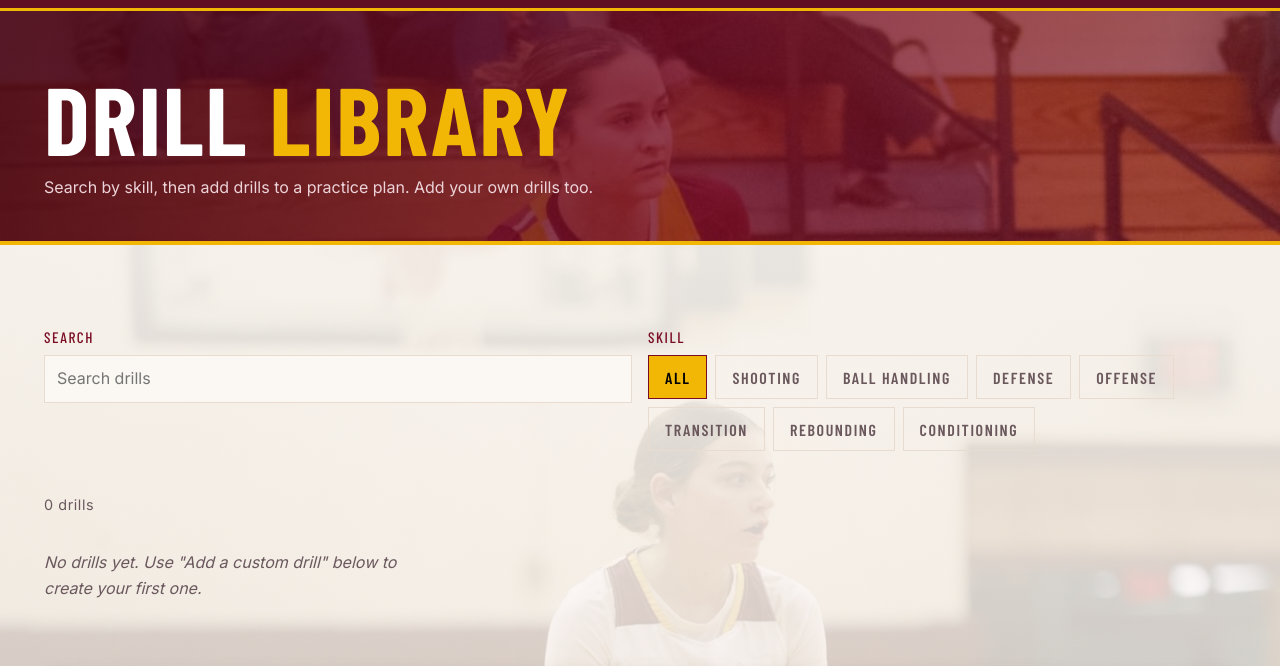
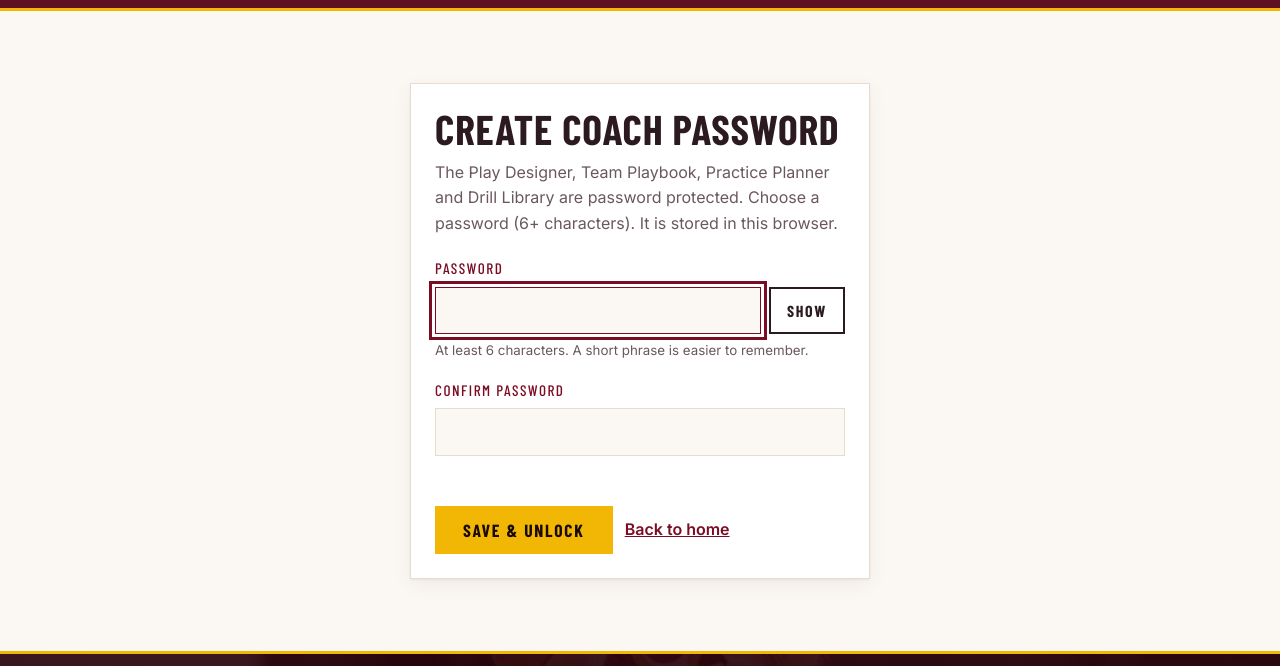
Before and after one commit to everhartc22-ops/lady-indians-basketball, a plain HTML site: page drills.html in a window 1280 px wide. Shown: the part 101-767 px from the top of the page. Drawn offline with nearby package versions, Linux system fonts and the light colour scheme; a web font is replaced by a local one.

Commit message:
Password-protect the Drill Library
Co-Authored-By: Claude Sonnet 5.5 <noreply@anthropic.com>

```diff
--- a/drills.html
+++ b/drills.html
@@ -23,6 +23,8 @@
   .vmsg.ok{color:#17803f}
   .vmsg.bad{color:#b3261e}
 </style>
+<script>window.LI_GATED=true</script>
+<script src="js/gate.js"></script>
 </head>
 <body data-page="drills">
 <main id="main">
--- a/js/gate.js
+++ b/js/gate.js
@@ -107,7 +107,7 @@
     function setMode() {
       if (mode === "create") {
         h.textContent = "Create coach password";
-        p.textContent = "The Play Designer, Team Playbook and Practice Planner are password protected. Choose a password (6+ characters). It is stored in this browser.";
+        p.textContent = "The Play Designer, Team Playbook, Practice Planner and Drill Library are password protected. Choose a password (6+ characters). It is stored in this browser.";
         c.style.display = ""; btn.textContent = "Save & unlock"; pw.autocomplete = "new-password";
         help.textContent = "At least 6 characters. A short phrase is easier to remember.";
       } else {
```
